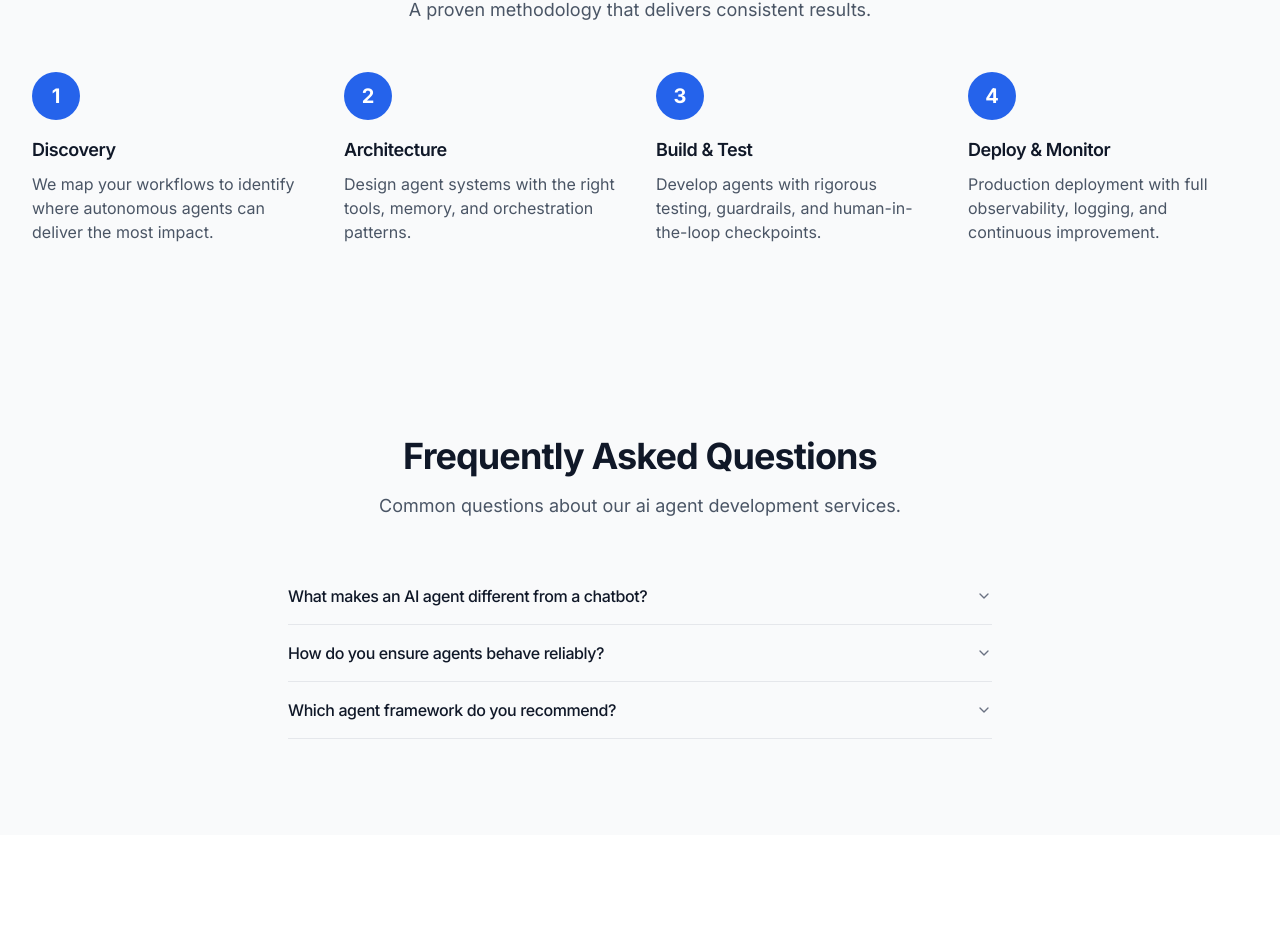
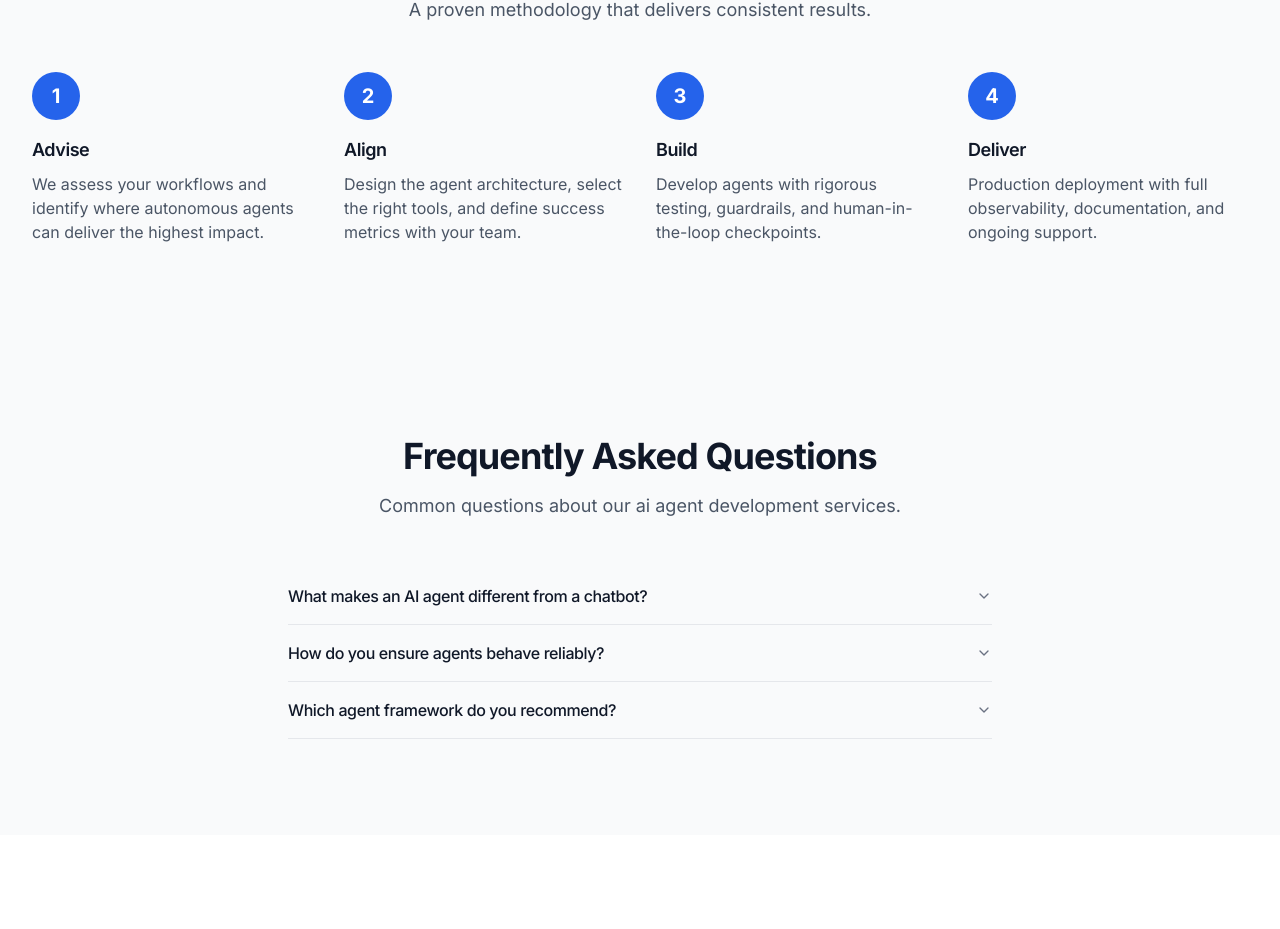
Before and after one commit to nikspatel007/website, a React (Vite) app: page /services/ai-agents in a window 1280 px wide. Shown: the part 1250-2179 px from the top of the page. Built offline with nearby package versions, Linux system fonts and the light colour scheme; no server answers.

Commit message:
AI-first messaging, Advise/Align/Build/Deliver methodology, proper images

```diff
--- a/src/data/services.ts
+++ b/src/data/services.ts
@@ -29,24 +29,24 @@ export const services: Service[] = [
     ],
     process: [
       {
-        title: 'Discovery',
+        title: 'Advise',
         description:
-          'We map your workflows to identify where autonomous agents can deliver the most impact.',
+          'We assess your workflows and identify where autonomous agents can deliver the highest impact.',
       },
       {
-        title: 'Architecture',
+        title: 'Align',
         description:
-          'Design agent systems with the right tools, memory, and orchestration patterns.',
+          'Design the agent architecture, select the right tools, and define success metrics with your team.',
       },
       {
-        title: 'Build & Test',
+        title: 'Build',
         description:
           'Develop agents with rigorous testing, guardrails, and human-in-the-loop checkpoints.',
       },
       {
-        title: 'Deploy & Monitor',
+        title: 'Deliver',
         description:
-          'Production deployment with full observability, logging, and continuous improvement.',
+          'Production deployment with full observability, documentation, and ongoing support.',
       },
     ],
     faqs: [
@@ -95,24 +95,24 @@ export const services: Service[] = [
     ],
     process: [
       {
-        title: 'Use Case',
+        title: 'Advise',
         description:
-          'Identify the highest-impact LLM opportunity and validate feasibility with a proof-of-concept.',
+          'Identify the highest-impact LLM opportunity and validate feasibility with your data.',
       },
       {
-        title: 'Prototype',
+        title: 'Align',
         description:
-          'Build a working prototype with your actual data to demonstrate value and refine requirements.',
+          'Define the RAG architecture, model selection, and success criteria with your team.',
       },
       {
-        title: 'Production',
+        title: 'Build',
         description:
-          'Scale to production with proper guardrails, caching, cost optimization, and monitoring.',
+          'Develop and test with your actual data, iterating to production-grade quality.',
       },
       {
-        title: 'Evolve',
+        title: 'Deliver',
         description:
-          'Continuously improve with user feedback, new models, and expanded capabilities.',
+          'Deploy with guardrails, monitoring, cost optimization, and ongoing model improvements.',
       },
     ],
     faqs: [
@@ -161,24 +161,24 @@ export const services: Service[] = [
     ],
     process: [
       {
-        title: 'Audit',
+        title: 'Advise',
         description:
           'Map your current workflows, identify bottlenecks, and quantify automation opportunities.',
       },
       {
-        title: 'Design',
+        title: 'Align',
         description:
-          'Architect AI-powered workflows with the right balance of automation and human oversight.',
+          'Design AI-powered workflows with the right balance of automation and human oversight.',
       },
       {
-        title: 'Implement',
+        title: 'Build',
         description:
           'Build integrations, deploy agents, and connect your tools into seamless automated pipelines.',
       },
       {
-        title: 'Optimize',
+        title: 'Deliver',
         description:
-          'Monitor performance, reduce costs, and continuously improve automation accuracy.',
+          'Launch to production, monitor performance, and continuously improve automation accuracy.',
       },
     ],
     faqs: [
--- a/src/pages/Home.tsx
+++ b/src/pages/Home.tsx
@@ -1,5 +1,5 @@
 import { Link } from 'react-router-dom'
-import { ArrowRight, CheckCircle } from 'lucide-react'
+import { ArrowRight, CheckCircle, MessageSquare, Target, Hammer, Rocket } from 'lucide-react'
 import { SEO } from '@/components/SEO'
 import { Hero } from '@/components/sections/Hero'
 import { TrustLogos } from '@/components/sections/TrustLogos'
@@ -11,26 +11,57 @@ import { ScrollReveal } from '@/components/animations/ScrollReveal'
 import { Button } from '@/components/ui/button'
 import { getFeaturedCaseStudies } from '@/data/caseStudies'
 
-const whyChooseUs = [
+const methodology = [
   {
-    title: 'Agent-First Approach',
+    step: '01',
+    title: 'Advise',
     description:
-      'We design AI systems as autonomous agents, not just chatbots. They think, decide, and execute.',
+      'We assess your workflows, data, and operations to identify where AI agents can deliver the highest ROI. No guesswork — just clear, actionable recommendations.',
+    icon: MessageSquare,
   },
   {
-    title: 'Production-Ready AI',
+    step: '02',
+    title: 'Align',
     description:
-      'Every agent we build ships with monitoring, guardrails, and reliability from day one.',
+      'We define the agent architecture, select the right AI stack, and align on KPIs, timelines, and success criteria with your team.',
+    icon: Target,
   },
   {
-    title: 'Deep AI Expertise',
+    step: '03',
+    title: 'Build',
     description:
-      'Our team works with CrewAI, LangGraph, AutoGen, and every major LLM provider daily.',
+      'Our engineers build, test, and iterate on your AI agents with guardrails, human-in-the-loop checkpoints, and production-grade reliability.',
+    icon: Hammer,
   },
   {
-    title: 'Measurable Results',
+    step: '04',
+    title: 'Deliver',
     description:
-      'We focus on business outcomes — cost reduction, speed, accuracy — not just technology.',
+      'We deploy to production with full monitoring, hand off documentation, and provide ongoing support to ensure your agents keep delivering results.',
+    icon: Rocket,
+  },
+]
+
+const whyAIFirst = [
+  {
+    title: 'AI-First, Not AI-Added',
+    description:
+      'We don\'t bolt AI onto existing systems. We rethink your workflows from the ground up with AI agents at the center.',
+  },
+  {
+    title: 'Autonomous by Design',
+    description:
+      'Our agents handle entire processes end-to-end — researching, deciding, executing, and reporting back without babysitting.',
+  },
+  {
+    title: 'Production-Grade Reliability',
+    description:
+      'Every agent ships with monitoring, guardrails, fallbacks, and observability. Built for real business, not demos.',
+  },
+  {
+    title: 'Your Data, Your Control',
+    description:
+      'We deploy on your infrastructure with your security requirements. SOC2, HIPAA, on-prem — we work within your constraints.',
   },
 ]
 
@@ -40,35 +71,77 @@ export function Home() {
   return (
     <>
       <SEO
-        title="AI & Software Consulting"
-        description="Transform your business with AI-powered solutions. CodeTicks provides expert consulting in software engineering, data science, ML, and generative AI."
+        title="AI-First Agent Development"
+        description="CodeTicks builds autonomous AI agents that handle your workflows, qualify leads, and operate 24/7. From strategy to production — AI-first consulting that delivers."
       />
 
       {/* Hero */}
       <Hero
-        subtitle="AI Agent Development"
+        subtitle="AI-First Agent Development"
         title="We Build AI Agents That Work For Your Business"
-        description="Autonomous AI agents that handle your workflows, qualify your leads, and operate 24/7. From strategy to production, we build agents that deliver real business results."
+        description="Autonomous AI agents that handle your workflows, qualify your leads, and operate 24/7. We don't just consult — we advise, align, build, and deliver production-ready AI."
         primaryCTA={{ text: 'Schedule Consultation', href: '/contact' }}
         secondaryCTA={{ text: 'View Case Studies', href: '/case-studies' }}
-        image="/images/logos/Logo.png"
-        imageAlt="CodeTicks AI Logo"
+        image="https://images.unsplash.com/photo-1677442136019-21780ecad995?w=800&q=80"
+        imageAlt="AI neural network visualization"
       />
 
       {/* Trust Logos */}
       <TrustLogos />
 
-      {/* Services Section */}
+      {/* How We Work - Advise, Align, Build, Deliver */}
       <section className="py-16 lg:py-24">
         <div className="mx-auto max-w-7xl px-4 sm:px-6 lg:px-8">
           <ScrollReveal>
             <div className="text-center">
-              <h2 className="text-3xl font-bold text-gray-900 lg:text-4xl">
-                Our Services
+              <span className="inline-block rounded-full bg-primary-100 px-4 py-1.5 text-sm font-medium text-primary-700">
+                Our Methodology
+              </span>
+              <h2 className="mt-4 text-3xl font-bold text-gray-900 lg:text-4xl">
+                Advise. Align. Build. Deliver.
               </h2>
               <p className="mx-auto mt-4 max-w-2xl text-lg text-gray-600">
-                Comprehensive consulting services to transform every aspect of
-                your technology stack.
+                A proven four-step methodology that turns AI ambition into production-ready agents.
+              </p>
+            </div>
+          </ScrollReveal>
+
+          <div className="mt-16 grid gap-8 sm:grid-cols-2 lg:grid-cols-4">
+            {methodology.map((item, index) => (
+              <ScrollReveal key={item.title} delay={index * 0.1}>
+                <div className="relative text-center">
+                  <div className="mx-auto flex h-16 w-16 items-center justify-center rounded-2xl bg-primary-100">
+                    <item.icon className="h-7 w-7 text-primary-600" />
+                  </div>
+                  <span className="mt-4 block text-sm font-bold text-primary-500">
+                    STEP {item.step}
+                  </span>
+                  <h3 className="mt-2 text-xl font-bold text-gray-900">
+                    {item.title}
+                  </h3>
+                  <p className="mt-3 text-gray-600 leading-relaxed">
+                    {item.description}
+                  </p>
+                </div>
+              </ScrollReveal>
+            ))}
+          </div>
+        </div>
+      </section>
+
+      {/* Services Section */}
+      <section className="bg-gray-50 py-16 lg:py-24">
+        <div className="mx-auto max-w-7xl px-4 sm:px-6 lg:px-8">
+          <ScrollReveal>
+            <div className="text-center">
+              <span className="inline-block rounded-full bg-accent-100 px-4 py-1.5 text-sm font-medium text-accent-700">
+                What We Build
+              </span>
+              <h2 className="mt-4 text-3xl font-bold text-gray-900 lg:text-4xl">
+                AI Agent Solutions
+              </h2>
+              <p className="mx-auto mt-4 max-w-2xl text-lg text-gray-600">
+                From autonomous agents to RAG pipelines to workflow automation — we build the AI that runs your business.
               </p>
             </div>
           </ScrollReveal>
@@ -90,16 +163,16 @@ export function Home() {
         </div>
       </section>
 
-      {/* Why Choose Us */}
-      <section className="bg-gray-50 py-16 lg:py-24">
+      {/* Why AI-First */}
+      <section className="py-16 lg:py-24">
         <div className="mx-auto max-w-7xl px-4 sm:px-6 lg:px-8">
           <div className="grid gap-12 lg:grid-cols-2 lg:gap-16 items-center">
             <ScrollReveal direction="left">
               <div className="relative">
                 <div className="absolute -inset-4 rounded-2xl bg-gradient-to-r from-primary-500/10 to-accent-500/10 blur-xl" />
                 <img
-                  src="https://images.unsplash.com/photo-1552664730-d307ca884978?w=800&q=80"
-                  alt="Team collaboration on AI solutions"
+                  src="https://images.unsplash.com/photo-1485827404703-89b55fcc595e?w=800&q=80"
+                  alt="AI robot representing autonomous agent technology"
                   className="relative rounded-2xl shadow-xl w-full object-cover"
                 />
               </div>
@@ -107,18 +180,19 @@ export function Home() {
 
             <div>
               <ScrollReveal direction="right">
-                <h2 className="text-3xl font-bold text-gray-900 lg:text-4xl">
-                  Why Choose CodeTicks?
+                <span className="inline-block rounded-full bg-primary-100 px-4 py-1.5 text-sm font-medium text-primary-700">
+                  Why CodeTicks
+                </span>
+                <h2 className="mt-4 text-3xl font-bold text-gray-900 lg:text-4xl">
+                  AI-First. Agent-First. Results-First.
                 </h2>
                 <p className="mt-4 text-lg text-gray-600">
-                  We are not just consultants - we are partners in your success.
-                  Our team combines deep technical expertise with business
-                  acumen to deliver solutions that drive real results.
+                  We don't build chatbots and call it AI. We build autonomous agents that actually replace manual work and deliver measurable business outcomes.
                 </p>
               </ScrollReveal>
 
               <div className="mt-8 space-y-6">
-                {whyChooseUs.map((item, index) => (
+                {whyAIFirst.map((item, index) => (
                   <ScrollReveal key={item.title} delay={index * 0.1}>
                     <div className="flex gap-4">
                       <div className="flex-shrink-0">
@@ -157,11 +231,14 @@ export function Home() {
         <div className="mx-auto max-w-7xl px-4 sm:px-6 lg:px-8">
           <ScrollReveal>
             <div className="text-center">
-              <h2 className="text-3xl font-bold text-gray-900 lg:text-4xl">
-                Featured Case Studies
+              <span className="inline-block rounded-full bg-primary-100 px-4 py-1.5 text-sm font-medium text-primary-700">
+                Results
+              </span>
+              <h2 className="mt-4 text-3xl font-bold text-gray-900 lg:text-4xl">
+                AI Agents in Production
               </h2>
               <p className="mx-auto mt-4 max-w-2xl text-lg text-gray-600">
-                See how we have helped companies like yours achieve their goals.
+                Real agents delivering real results for real businesses.
               </p>
             </div>
           </ScrollReveal>
@@ -194,11 +271,10 @@ export function Home() {
                 Testimonials
               </span>
               <h2 className="mt-4 text-3xl font-bold text-gray-900 lg:text-4xl">
-                Why Our Clients Like Us
+                What Our Clients Say
               </h2>
               <p className="mx-auto mt-4 max-w-2xl text-lg text-gray-600">
-                Do not just take our word for it — hear from the companies we
-                have worked with.
+                Hear from the businesses running AI agents built by CodeTicks.
               </p>
             </div>
           </ScrollReveal>
@@ -209,52 +285,11 @@ export function Home() {
         </div>
       </section>
 
-      {/* Video Testimonial */}
-      <section className="bg-gray-50 py-16 lg:py-24">
-        <div className="mx-auto max-w-7xl px-4 sm:px-6 lg:px-8">
-          <ScrollReveal>
-            <div className="text-center">
-              <h2 className="text-3xl font-bold text-gray-900 lg:text-4xl">
-                Hear From Our Clients
-              </h2>
-              <p className="mx-auto mt-4 max-w-2xl text-lg text-gray-600">
-                Real leaders sharing real results from working with CodeTicks Solutions.
-              </p>
-            </div>
-          </ScrollReveal>
-
-          <ScrollReveal delay={0.2}>
-            <div className="mx-auto mt-12 max-w-3xl">
-              <div className="relative overflow-hidden rounded-2xl shadow-2xl">
-                <div className="absolute -inset-1 rounded-2xl bg-gradient-to-r from-primary-500/20 to-accent-500/20 blur-lg" />
-                <video
-                  className="relative w-full rounded-2xl"
-                  controls
-                  poster="/images/video-poster.jpg"
-                  preload="metadata"
-                >
-                  <source src="/videos/CodeTicks Testimonial.mp4" type="video/mp4" />
-                  Your browser does not support the video tag.
-                </video>
-              </div>
-              <div className="mt-6 text-center">
-                <blockquote className="text-lg italic text-gray-700">
-                  "CodeTicks Solutions has helped me to scale our team and reducing the cost by 22% last quarter. Their AI agents have helped us to automate our process."
-                </blockquote>
-                <div className="mt-4">
-                  <p className="font-semibold text-gray-900">CEO, Enterprise Client</p>
-                </div>
-              </div>
-            </div>
-          </ScrollReveal>
-        </div>
-      </section>
-
       {/* CTA Banner */}
       <CTABanner
         variant="gradient"
-        title="Ready to transform your business?"
-        description="Schedule a free consultation to discuss how we can help you achieve your goals."
+        title="Ready to put AI agents to work?"
+        description="Schedule a free consultation. We'll map your workflows and show you exactly where AI agents can drive results."
         primaryCTA={{ text: 'Schedule Consultation', href: '/contact' }}
         secondaryCTA={{ text: 'View Our Work', href: '/case-studies' }}
       />
```
